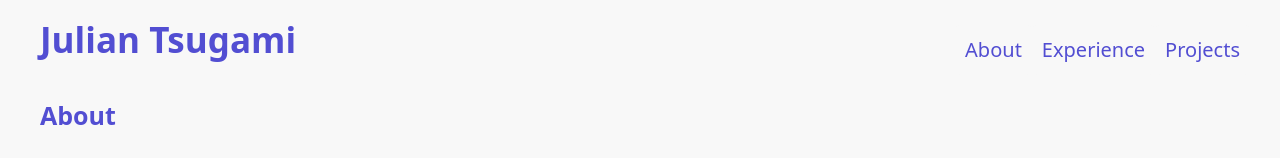
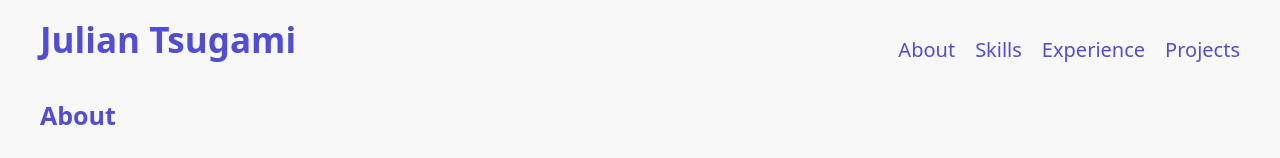
Before and after one commit to JulianTsugami/juliantsugami.github.io, a SvelteKit app: page / in a window 1280 px wide. Shown: the top 158 px of the page. Built offline with nearby package versions, Linux system fonts and the light colour scheme.

Commit message:
fix: add skills to navbar

```diff
--- a/src/components/Header.svelte
+++ b/src/components/Header.svelte
@@ -5,6 +5,7 @@
     </ul>
     <ul>
       <li><a class="pico-color-indigo" href="#about">About</a></li>
+      <li><a class="pico-color-indigo" href="#skills">Skills</a></li>
       <li><a class="pico-color-indigo" href="#experience">Experience</a></li>
       <li><a class="pico-color-indigo" href="#projects">Projects</a></li>
     </ul>
--- a/src/components/Skills.svelte
+++ b/src/components/Skills.svelte
@@ -1,4 +1,4 @@
-<h4 class="pico-color-indigo" id="about">Skills</h4>
+<h4 class="pico-color-indigo" id="skills">Skills</h4>
 <small class="pico-color-indigo-950"
   ><b class="pico-color-indigo">Programming Languages: </b>Python, Ruby, Java, JavaScript, Bash</small
 >
```
Also changed, not shown: 12 other files (tests, documents, lock files or other folders).
